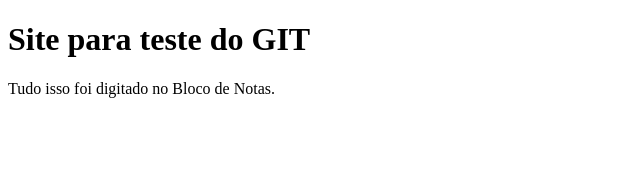
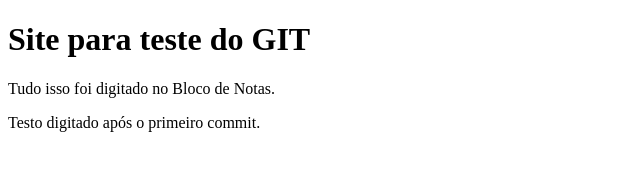
Before and after one commit to CesarCCatter/TesteGitComandos, a plain HTML site: page index.html in a window 1280 px wide. Shown: the whole page, without its empty margins (0-640 px from the left). Drawn offline with Linux system fonts and the light colour scheme.

Commit message:
segundo commit

```diff
--- a/index.html
+++ b/index.html
@@ -7,5 +7,6 @@
 	<body>
 		<h1>Site para teste do GIT</h1>
 		<p>Tudo isso foi digitado no Bloco de Notas.</p>
+		<p>Testo digitado após o primeiro commit.</p>
 	</body>
 </html>
```
